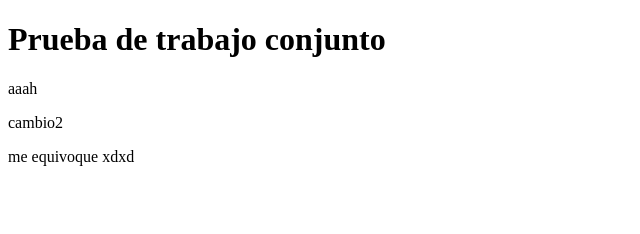
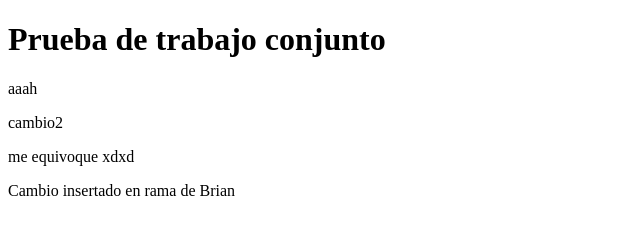
Before and after one commit to Frank199720/probandogit, a plain HTML site: page index.html in a window 1280 px wide. Shown: the whole page, without its empty margins (0-640 px from the left). Drawn offline with Linux system fonts and the light colour scheme.

Commit message:
probandowebadas

```diff
--- a/index.html
+++ b/index.html
@@ -11,6 +11,7 @@
         <p>aaah</p>
         <p>cambio2</p>
         <p>me equivoque xdxd</p>
+        <p>Cambio insertado en rama de Brian</p>
     </div>
 </body>
 </html>
```
